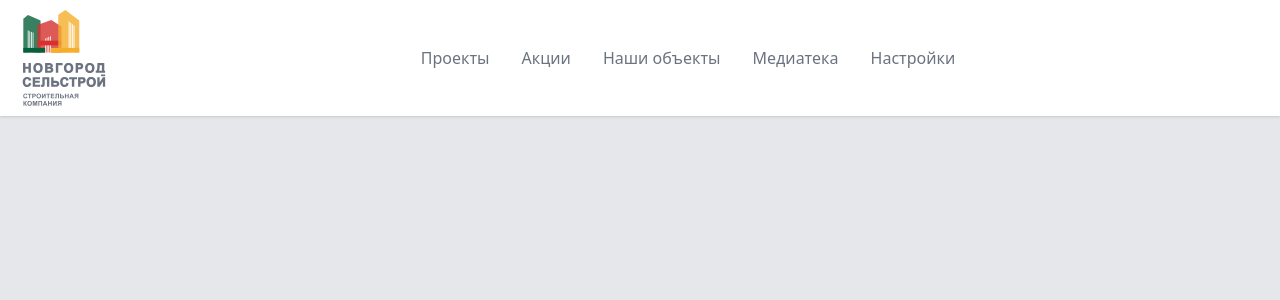
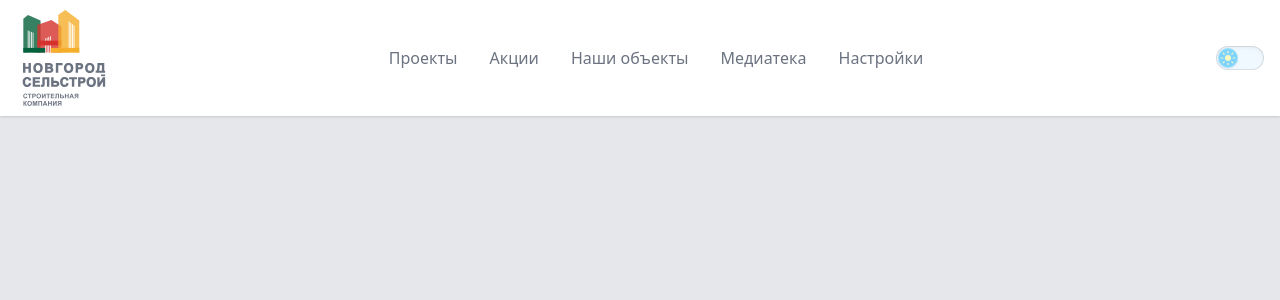
Before and after one commit to cyberfantom2000/selstroy, a Python web app: template frontend/templates/pages/admin/admin.html in a window 1280 px wide. Shown: the top 300 px of the page. Run offline with Jinja, Linux system fonts and the light colour scheme; the template is opened without the code that fills it, so the values that code supplies are empty; style sheets or scripts are compiled from the project's sources.

Commit message:
theme switcher. ui

```diff
--- a/frontend/static/js/pages/base/mobile-menu.mjs
+++ b/frontend/static/js/pages/base/mobile-menu.mjs
@@ -75,7 +75,7 @@ export class MobileMenu {
 
         if (event.key !== 'Tab') return;
 
-        const links = [...this.header.querySelectorAll('a, button')].filter((element) => element.getClientRects().length);
+        const links = [...this.header.querySelectorAll('a, button, input')].filter((element) => element.getClientRects().length);
         const first = links[0];
         const last = links[links.length - 1];
 
--- a/frontend/templates/base.html
+++ b/frontend/templates/base.html
@@ -81,8 +81,8 @@
                 </div>
 
                 <div class="shrink-0">
-                    <div class="flex gap-2 lg:order-2">
-                        <div class="flex items-center lg:flex-col gap-2">
+                    <div class="flex items-center gap-2 lg:flex-col lg:items-end lg:gap-0 lg:order-2">
+                        <div class="flex items-center gap-2 lg:flex-col lg:gap-1">
                                 <a href="https://max.ru/u/f9LHodD0cOLmM6jeCsfbJajrusYb9XXeBvMdpPh0z28y_nLKQifuO68rDt4" aria-label="Написать в MAX: +7(921)205-72-80" class="inline-flex items-center justify-center min-h-11 min-w-11 lg:min-h-0 lg:min-w-0 space-x-2 text-gray-500 hover:text-primary-600 dark:text-gray-400 dark:hover:text-primary-400 transition-all active:scale-95">
                                     <svg class="h-6 w-6">
                                         <use href="/static/svg/max-messenger-logo-mono.svg#logo"></use>
@@ -96,6 +96,7 @@
                                     <span class="hidden lg:flex">+7(8162)77-44-00</span>
                                 </a>
                         </div>
+                        {% include 'components/theme-switch.html' %}
                         <div class="flex items-center lg:hidden">
                             <button id="mobile-menu-toggle" type="button" class="inline-flex items-center justify-center h-11 w-11 text-sm rounded-lg text-gray-500 hover:text-primary-600 dark:text-gray-400 dark:hover:text-primary-400 focus-visible:outline focus-visible:outline-2 focus-visible:outline-primary-600" aria-label="Открыть меню" aria-controls="site-navigation" aria-expanded="false">
                                 <svg name="burger-icon" class="h-7 w-7" aria-hidden="true">
--- /dev/null
+++ b/frontend/templates/components/theme-switch.html
@@ -0,0 +1,20 @@
+<label class="inline-flex shrink-0 cursor-pointer">
+    <span class="relative block h-11 w-12 shrink-0 lg:h-8">
+        <input type="checkbox" role="switch" aria-label="Тёмная тема" name="theme-switch" class="peer sr-only">
+        <span aria-hidden="true" class="absolute inset-x-0 inset-y-2.5 rounded-full bg-sky-50 shadow-inner ring-1 ring-inset ring-black/10 transition-colors duration-300 peer-checked:bg-gray-200 peer-focus-visible:outline peer-focus-visible:outline-2 peer-focus-visible:outline-offset-2 peer-focus-visible:outline-primary-600 motion-reduce:transition-none lg:inset-y-1"></span>
+        <span aria-hidden="true" class="absolute left-0.5 top-3 flex h-5 w-5 items-center justify-center rounded-full bg-sky-300 shadow-sm ring-1 ring-inset ring-white/30 transition-[transform,background-color] duration-300 ease-in-out peer-checked:translate-x-6 peer-checked:bg-gray-600 peer-checked:[&_[name=sun]]:rotate-90 peer-checked:[&_[name=sun]]:scale-50 peer-checked:[&_[name=sun]]:opacity-0 peer-checked:[&_[name=moon]]:rotate-0 peer-checked:[&_[name=moon]]:scale-100 peer-checked:[&_[name=moon]]:opacity-100 motion-reduce:transition-none lg:top-1.5">
+            <svg name="sun" viewBox="0 0 24 24" class="absolute h-4 w-4 text-yellow-100 transition-[transform,opacity] duration-300 ease-in-out motion-reduce:transition-none" fill="none" stroke="currentColor" stroke-width="1.8" stroke-linecap="round">
+                <circle cx="12" cy="12" r="4.5" fill="currentColor" stroke="none"></circle>
+                <path d="M12 2v2m0 16v2M2 12h2m16 0h2M4.9 4.9l1.4 1.4m11.4 11.4 1.4 1.4M4.9 19.1l1.4-1.4M17.7 6.3l1.4-1.4"></path>
+            </svg>
+            <svg name="moon" viewBox="0 0 24 24" class="absolute h-4 w-4 -rotate-90 scale-50 opacity-0 transition-[transform,opacity] duration-300 ease-in-out motion-reduce:transition-none">
+                <circle cx="12" cy="12" r="9" fill="#e5e7eb"></circle>
+                <g fill="#9ca3af">
+                    <circle cx="9" cy="9" r="2"></circle>
+                    <circle cx="15.5" cy="11" r="1.5"></circle>
+                    <circle cx="11.5" cy="16" r="2.5"></circle>
+                </g>
+            </svg>
+        </span>
+    </span>
+</label>
--- a/frontend/templates/pages/admin/admin.html
+++ b/frontend/templates/pages/admin/admin.html
@@ -34,7 +34,7 @@
 <body class="flex flex-col min-h-screen bg-gray-200 dark:bg-gray-800">
     <header class="sticky w-full top-0 shrink-0 z-50 shadow">
         <nav class="bg-white border-gray-200 py-2.5 dark:bg-gray-900">
-            <div class="flex items-center px-4 mx-auto">
+            <div class="flex flex-wrap items-center px-4 mx-auto">
                 <div class="shrink-0">
                     <a href="/" class="flex text-gray-500 dark:text-gray-400 hover:text-primary-600 dark:hover:text-primary-400">
                         <svg class="h-24 w-24">
@@ -43,9 +43,9 @@
                     </a>
                 </div>
 
-                <div class="flex-1 min-w-0 flex justify-center">
+                <div class="order-1 w-full min-w-0 flex justify-center lg:order-none lg:w-auto lg:flex-1">
                     <div class="w-full lg:w-auto" id="mobile-menu-2">
-                        <ul class="flex flex-wrap justify-end lg:justify-center gap-x-4 gap-y-1 font-medium lg:gap-x-8">
+                        <ul class="flex flex-wrap items-center justify-end lg:justify-center gap-x-4 gap-y-1 font-medium lg:gap-x-8">
                             <li>
                                 <button id="projects-page-button" class="block py-2 pl-3 pr-4 text-gray-500 border-b border-gray-100 hover:bg-gray-50 lg:hover:bg-transparent lg:border-0 lg:hover:text-primary-600 lg:p-0 dark:text-gray-400 lg:dark:hover:text-primary-400 dark:hover:bg-gray-700 dark:hover:text-white lg:dark:hover:bg-transparent dark:border-gray-700 transition-all active:scale-95">
                                     Проекты
@@ -73,6 +73,9 @@
                             </li>
                         </ul>
                     </div>
+                </div>
+                <div class="ml-auto flex shrink-0 items-center lg:ml-4">
+                    {% include 'components/theme-switch.html' %}
                 </div>
             </div>
         </nav>
```
